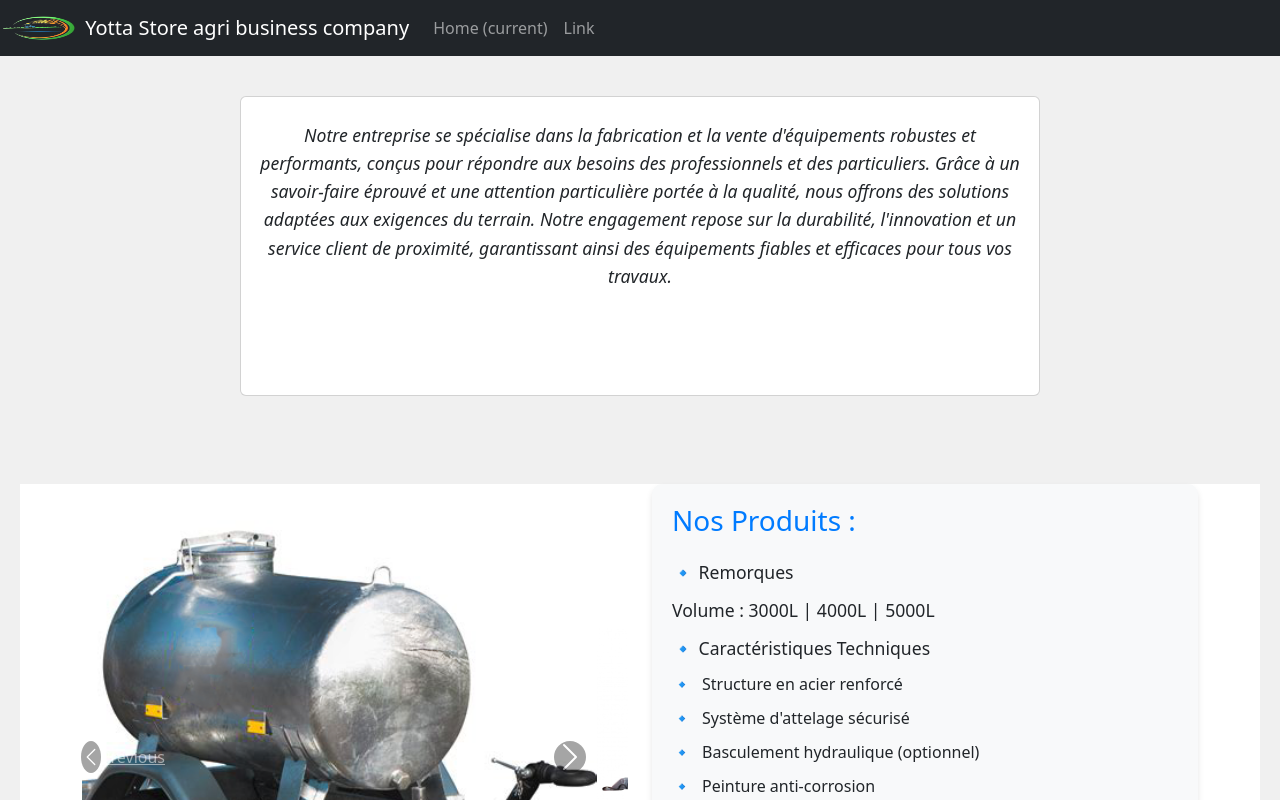
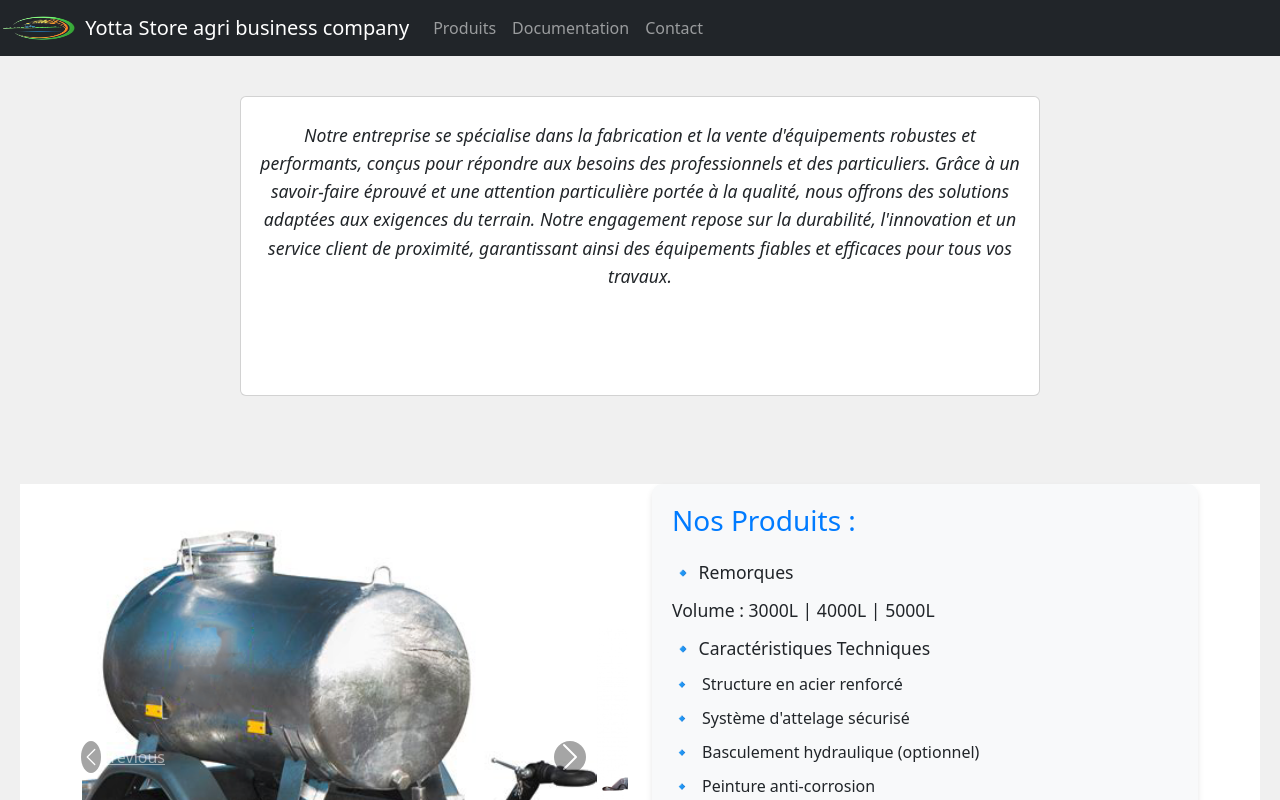
Before and after one commit to stmiinfo/yottastoreagri, an Angular app: page / in a window 1280 px wide. Shown: the top 800 px of the page. Built offline with nearby package versions, Linux system fonts and the light colour scheme.

Commit message:
navbar changes

```diff
--- a/src/app/navbar/navbar.component.html
+++ b/src/app/navbar/navbar.component.html
@@ -10,10 +10,13 @@
   <div class="collapse navbar-collapse" id="navbarSupportedContent">
     <ul class="navbar-nav mr-auto">
       <li class="nav-item active">
-        <a class="nav-link" href="#">Home <span class="sr-only">(current)</span></a>
+        <a class="nav-link" href="#">Produits<span class="sr-only"></span></a>
       </li>
       <li class="nav-item">
-        <a class="nav-link" href="#">Link</a>
+        <a class="nav-link" href="#">Documentation</a>
+      </li>
+      <li class="nav-item">
+        <a class="nav-link" href="#">Contact</a>
       </li>
     </ul>
   </div>
```
